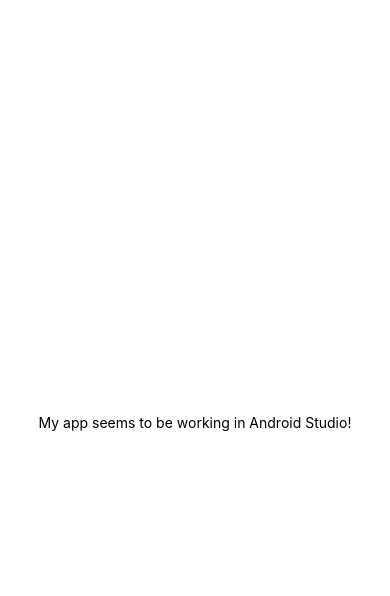
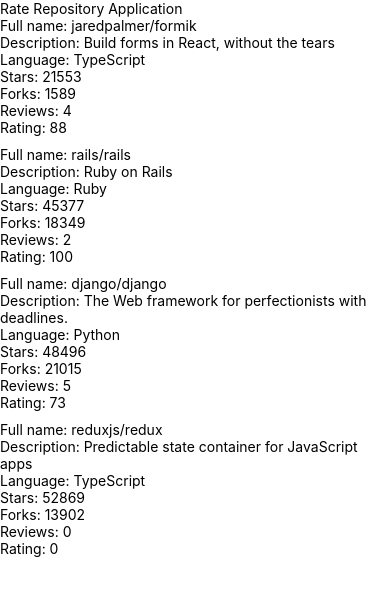
Before and after one commit to Artt2/rate-repository-app, a React Native app: screen / in a window 390 px wide. Shown: the top 596 px of the page. Built offline with nearby package versions, Linux system fonts and the light colour scheme.

Commit message:
exercise 10.3

```diff
--- a/App.js
+++ b/App.js
@@ -1,20 +1,7 @@
-import { StatusBar } from 'expo-status-bar';
-import { StyleSheet, Text, View } from 'react-native';
+import Main from './src/components/Main';
 
-export default function App() {
-  return (
-    <View style={styles.container}>
-      <Text> My app seems to be working in Android Studio! </Text>
-      <StatusBar style="auto" />
-    </View>
-  );
-}
+const App = () => {
+  return <Main />;
+};
 
-const styles = StyleSheet.create({
-  container: {
-    flex: 1,
-    backgroundColor: '#fff',
-    alignItems: 'center',
-    justifyContent: 'center',
-  },
-});
+export default App;
--- /dev/null
+++ b/src/components/Main.jsx
@@ -0,0 +1,22 @@
+import Constants from 'expo-constants';
+import { Text, StyleSheet, View } from 'react-native';
+import RepositoryList from './RepositoryList';
+
+const styles = StyleSheet.create({
+  container: {
+    marginTop: Constants.statusBarHeight,
+    flexGrow: 1,
+    flexShrink: 1,
+  },
+});
+
+const Main = () => {
+  return (
+    <View style={styles.container}>
+      <Text>Rate Repository Application</Text>
+      <RepositoryList />
+    </View>
+  );
+};
+
+export default Main;
--- /dev/null
+++ b/src/components/RepositoryItem.jsx
@@ -0,0 +1,18 @@
+import { View, Text} from "react-native";
+
+const RepositoryItem = ({ item }) => {
+
+  return (
+    <View>
+      <Text>Full name: {item.fullName}</Text>
+      <Text>Description: {item.description}</Text>
+      <Text>Language: {item.language}</Text>
+      <Text>Stars: {item.stargazersCount}</Text>
+      <Text>Forks: {item.forksCount}</Text>
+      <Text>Reviews: {item.reviewCount}</Text>
+      <Text>Rating: {item.ratingAverage}</Text>
+    </View>
+  )
+};
+
+export default RepositoryItem;
--- /dev/null
+++ b/src/components/RepositoryList.jsx
@@ -0,0 +1,72 @@
+import { FlatList, View, StyleSheet } from 'react-native';
+import RepositoryItem from './RepositoryItem';
+
+const styles = StyleSheet.create({
+  separator: {
+    height: 10,
+  },
+});
+
+const repositories = [
+  {
+    id: 'jaredpalmer.formik',
+    fullName: 'jaredpalmer/formik',
+    description: 'Build forms in React, without the tears',
+    language: 'TypeScript',
+    forksCount: 1589,
+    stargazersCount: 21553,
+    ratingAverage: 88,
+    reviewCount: 4,
+    ownerAvatarUrl: 'https://avatars2.githubusercontent.com/u/4060187?v=4',
+  },
+  {
+    id: 'rails.rails',
+    fullName: 'rails/rails',
+    description: 'Ruby on Rails',
+    language: 'Ruby',
+    forksCount: 18349,
+    stargazersCount: 45377,
+    ratingAverage: 100,
+    reviewCount: 2,
+    ownerAvatarUrl: 'https://avatars1.githubusercontent.com/u/4223?v=4',
+  },
+  {
+    id: 'django.django',
+    fullName: 'django/django',
+    description: 'The Web framework for perfectionists with deadlines.',
+    language: 'Python',
+    forksCount: 21015,
+    stargazersCount: 48496,
+    ratingAverage: 73,
+    reviewCount: 5,
+    ownerAvatarUrl: 'https://avatars2.githubusercontent.com/u/27804?v=4',
+  },
+  {
+    id: 'reduxjs.redux',
+    fullName: 'reduxjs/redux',
+    description: 'Predictable state container for JavaScript apps',
+    language: 'TypeScript',
+    forksCount: 13902,
+    stargazersCount: 52869,
+    ratingAverage: 0,
+    reviewCount: 0,
+    ownerAvatarUrl: 'https://avatars3.githubusercontent.com/u/13142323?v=4',
+  },
+];
+
+const ItemSeparator = () => <View style={styles.separator} />;
+
+const renderItem = ({ item }) => <RepositoryItem item={item} />;
+
+const RepositoryList = () => {
+  return (
+    <FlatList
+      data={repositories}
+      ItemSeparatorComponent={ItemSeparator}
+      renderItem={renderItem}
+      //keyExtractor={(item) => item.id.toString()}
+    />
+  );
+};
+
+export default RepositoryList;
```
Also changed, not shown: package.json (+7 -7 lines), 2 other files (tests, documents, lock files or other folders).
